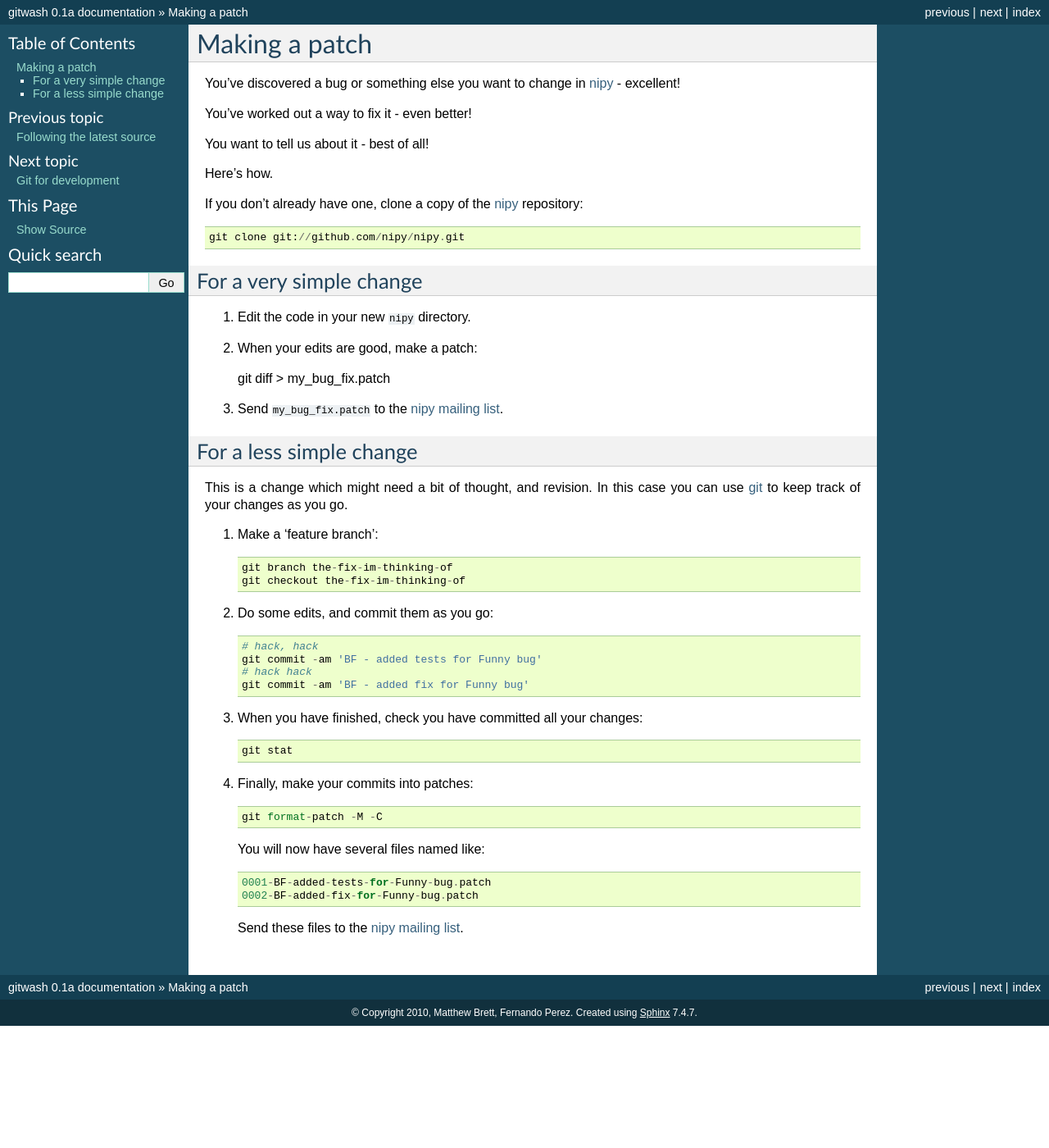
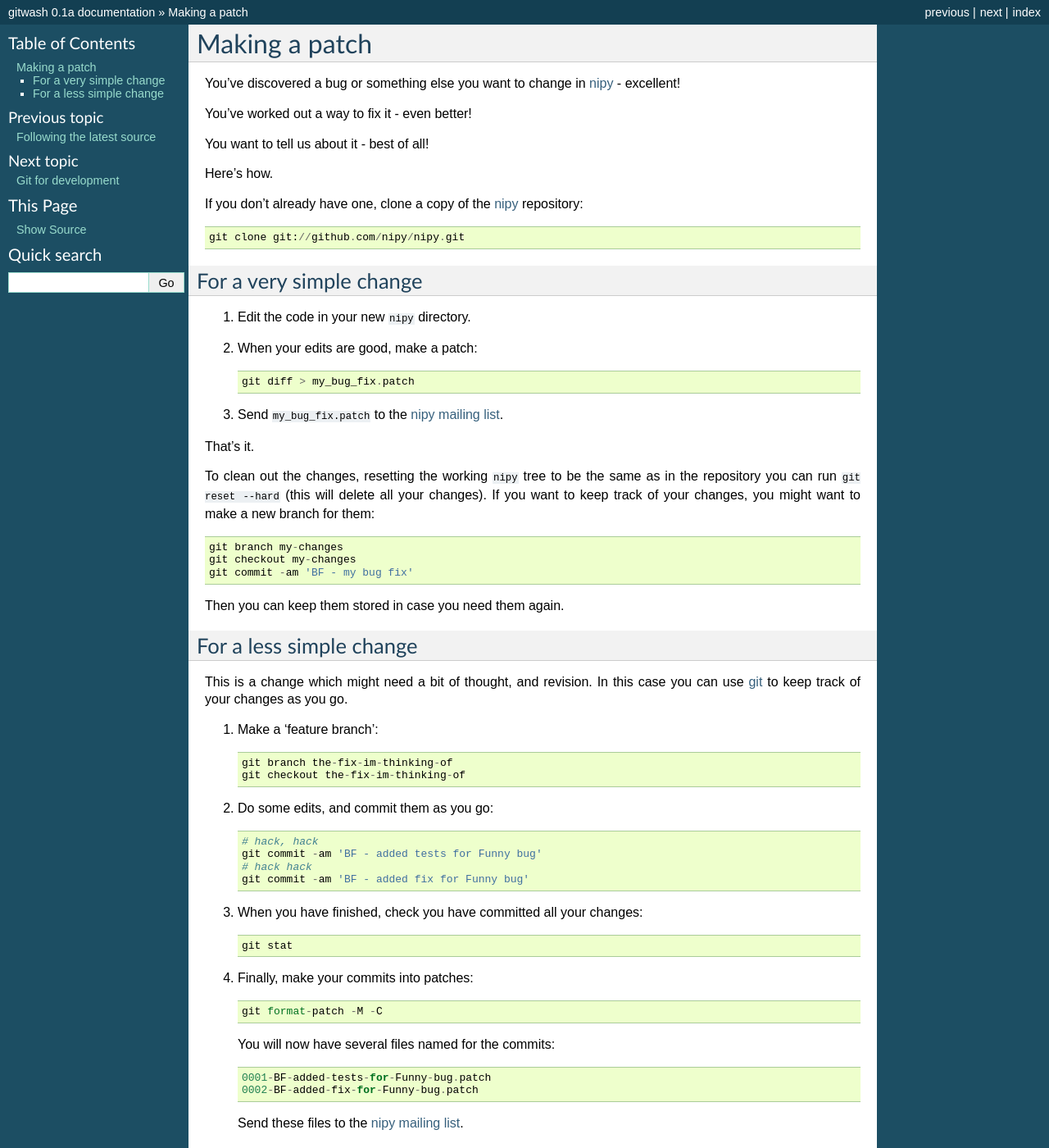
Before and after one commit to matthew-brett/gitwash, a Sphinx documentation site: the page built from doc/patching.rst, in a window 1280 px wide and 1400 px high. Shown: the whole window at 82% size. Built offline with Sphinx 7.4.7, drawn with Linux system fonts in a browser that asks for light colours.

Commit message:
DOC - more patching

```diff
--- a/doc/patching.rst
+++ b/doc/patching.rst
@@ -20,14 +20,28 @@
 #. Edit the code in your new ``nipy`` directory.
 #. When your edits are good, make a patch::
 
-   git diff > my_bug_fix.patch
+      git diff > my_bug_fix.patch
 
 #. Send ``my_bug_fix.patch`` to the `nipy mailing list`_.
+
+That's it.
+
+To clean out the changes, resetting the working ``nipy`` tree to be the
+same as in the repository you can run ``git reset --hard`` (this will
+delete all your changes).  If you want to keep track of your changes,
+you might want to make a new branch for them::
+
+   git branch my-changes
+   git checkout my-changes
+   git commit -am 'BF - my bug fix'
+
+Then you can keep them stored in case you need them again.
 
 For a less simple change
 ========================
 
-This is a change which might need a bit of thought, and revision.  In this case you can use git_ to keep track of your changes as you go.
+This is a change which might need a bit of thought, and revision.  In
+this case you can use git_ to keep track of your changes as you go.
 
 #. Make a 'feature branch'::
 
@@ -49,7 +63,7 @@
 
       git format-patch -M -C
 
-   You will now have several files named like::
+   You will now have several files named for the commits::
 
       0001-BF-added-tests-for-Funny-bug.patch
       0002-BF-added-fix-for-Funny-bug.patch
```
